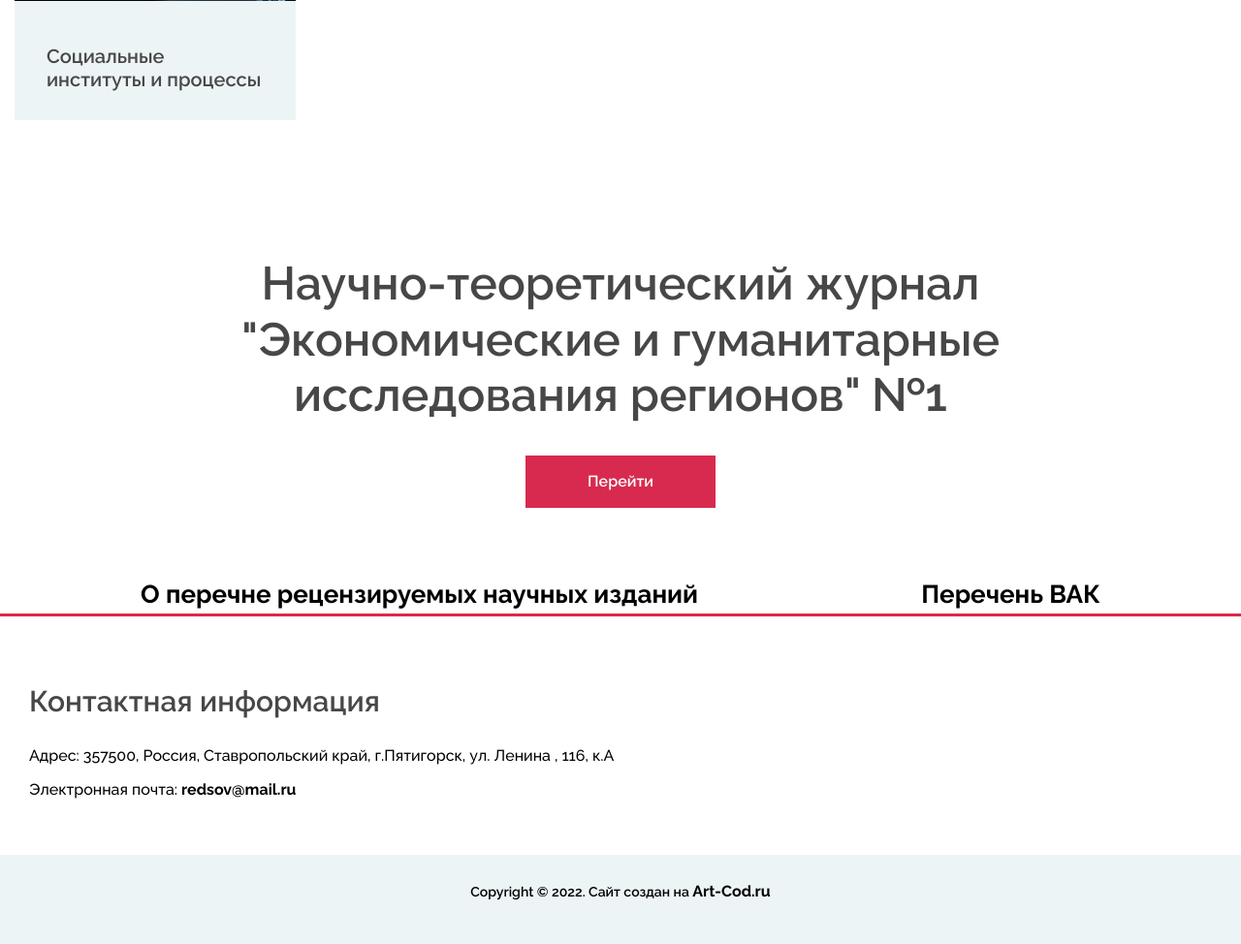
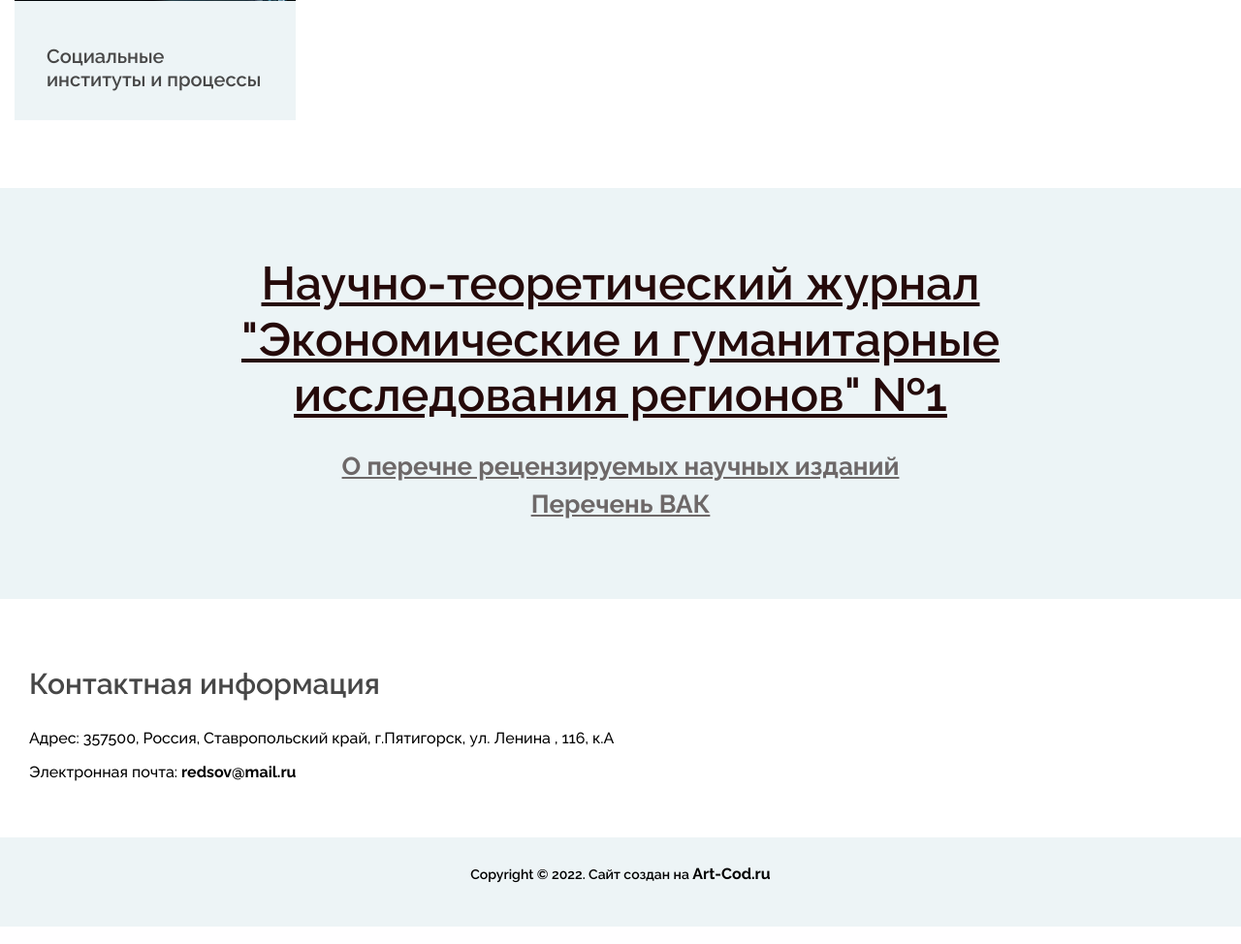
Before and after one commit to kama-kmw/cegr-website, a PHP site: page / in a window 1280 px wide. Shown: the part 3550-4524 px from the top of the page at 97% size. Run offline with PHP 8.4, Linux system fonts and the light colour scheme.

Commit message:
редактировал ссылки перед футером

```diff
--- a/css/style.css
+++ b/css/style.css
@@ -120,7 +120,18 @@ ol {
   font-size: 48px;
   font-weight: 600;
   margin-bottom: 25px;
-}
+  color: rgb(37, 10, 10);
+  text-decoration: underline;
+  cursor: pointer;
+
+}
+
+.section-title a {
+  color: #6d6868;
+  text-decoration: underline;
+  cursor: pointer;
+}
+
 
 .section-title p {
   margin-bottom: 0;
@@ -136,6 +147,13 @@ ol {
 .spad {
   padding-top: 70px;
   padding-bottom: 70px;
+
+}
+
+.banner-fon {
+  background-color: rgb(236, 244, 246);
+  background-repeat: no-repeat;
+  background-size: cover;
 }
 
 .text-white h1,
@@ -808,7 +826,6 @@ ol {
 ---------------------*/
 
 .footer-section {
-  border-top: 3px solid #d82a4e;
 }
 
 .footer-warp {
--- a/index.html
+++ b/index.html
@@ -736,38 +736,19 @@
 
 
 	<!-- banner section -->
-	<section class="banner-section spad">
+	<section class="banner-section spad banner-fon">
 		<div class="container">
 			<div class="section-title mb-0 pb-2">
 				<h2> Научно-теоретический журнал "Экономические и гуманитарные исследования регионов" №1 </h2>
-				<!-- <p>Lorem ipsum dolor sit amet, consectetur adipiscing elit. Donec malesuada lorem maximus mauris scelerisque, at rutrum nulla dictum. Ut ac ligula sapien. Suspendisse cursus faucibus finibus.</p> -->
+				<a href="#" class="subtitle__link">О перечне рецензируемых научных изданий</a> <br>
+				<a href="#" class="subtitle__link">Перечень ВАК</a>
 			</div>
-			<div class="site-btn__box">
+			<!-- <div class="site-btn__box">
 				<a href="#" class="site-btn">Перейти</a>
-			</div>
-		</div>
-	</section>
-	<section class="banner-section spad lang">
-		<div class="container">
-			<div class="section-title mb-0 pb-2">
-				<h2> Научно-теоретический журнал "Экономические и гуманитарные исследования регионов" №1 </h2>
-				<!-- <p>Lorem ipsum dolor sit amet, consectetur adipiscing elit. Donec malesuada lorem maximus mauris scelerisque, at rutrum nulla dictum. Ut ac ligula sapien. Suspendisse cursus faucibus finibus.</p> -->
-			</div>
-			<div class="site-btn__box">
-				<a href="#" class="site-btn">Перейти</a>
-			</div>
+			</div> -->
 		</div>
 	</section>
 	<!-- banner section end -->
-	<div class="subtitle-box">
-		<a href="#" class="subtitle__link">О перечне рецензируемых научных изданий</a>
-		<a href="#" class="subtitle__link">Перечень ВАК</a>
-	</div>
-	<div class="subtitle-box lang">
-		<a href="#" class="subtitle__link lang">О перечне рецензируемых научных изданий</a>
-		<a href="#" class="subtitle__link lang">Перечень ВАК</a>
-	</div>
-
 	<!-- footer section -->
 	<footer class="footer-section spad pb-0">
 		<div class="footer-top">
```
Also changed, not shown: img/background-image.jpeg (added), img/bgFon.webp (added).
